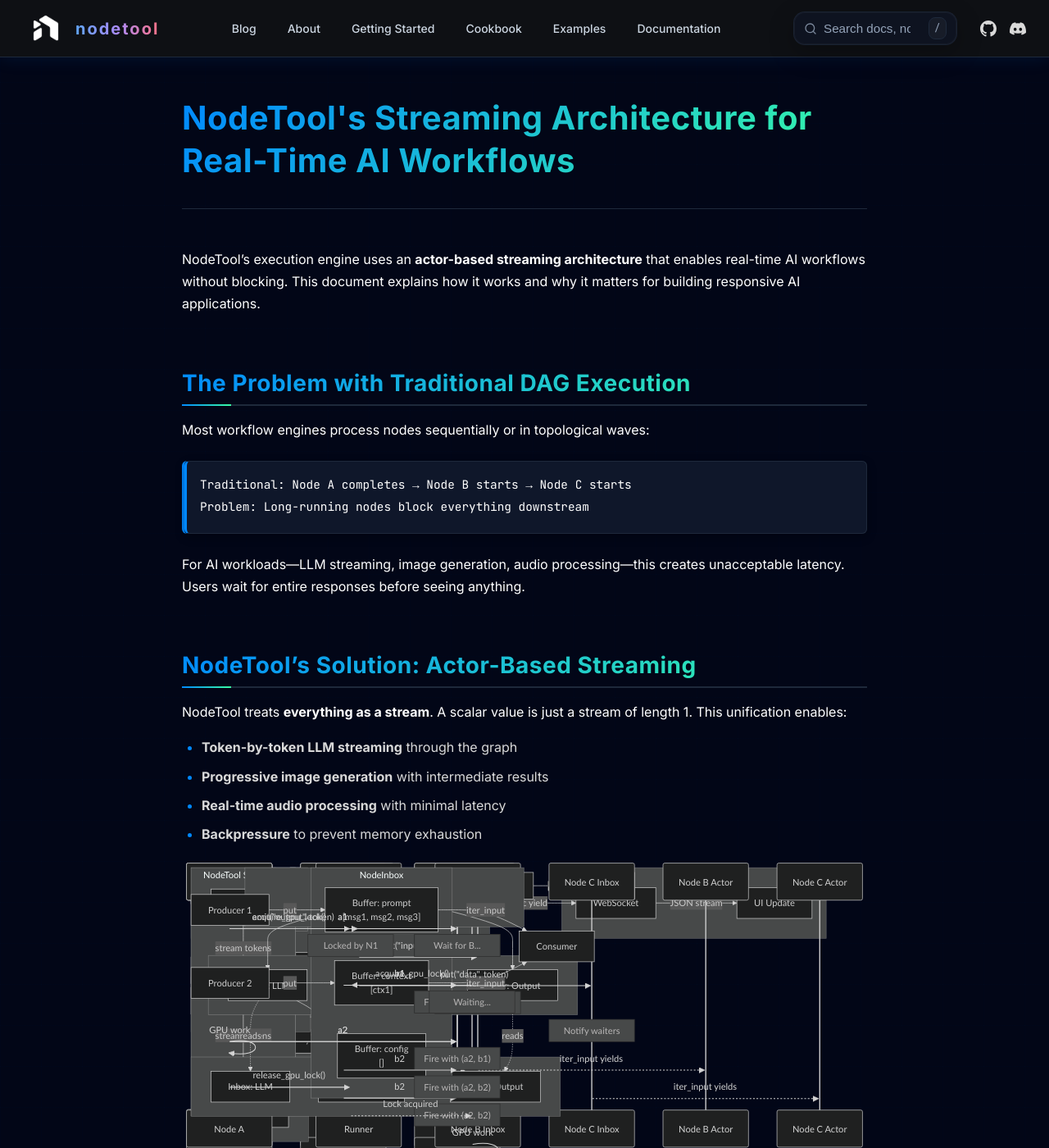
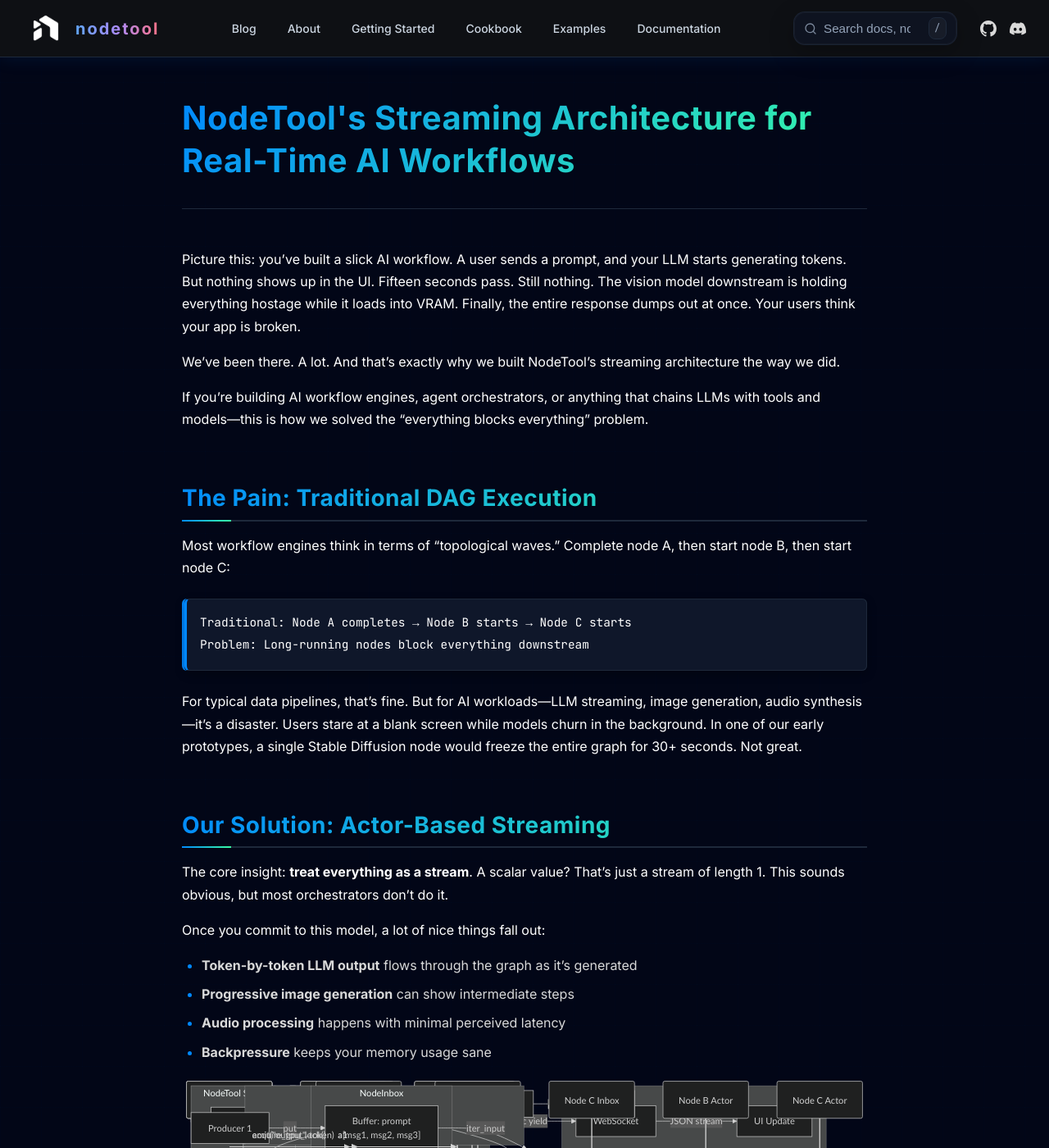
Before and after one commit to nodetool-ai/blog, a Jekyll site: the page built from _posts/2026-02-04-streaming-architecture.md, in a window 1280 px wide and 1400 px high. Shown: the whole window at 82% size. Built offline with Jekyll 4.4.1, drawn with Linux system fonts in a browser that asks for light colours; some of the changed text lies outside the part shown.

Commit message:
Improve style and narrative of streaming architecture blog post
Co-authored-by: georgi <19498+georgi@users.noreply.github.com>

````diff
--- a/_posts/2026-02-04-streaming-architecture.md
+++ b/_posts/2026-02-04-streaming-architecture.md
@@ -6,27 +6,33 @@ categories: [technical, architecture]
 tags: [nodetool, streaming, architecture, ai, workflows, real-time]
 ---
 
-NodeTool's execution engine uses an **actor-based streaming architecture** that enables real-time AI workflows without blocking. This document explains how it works and why it matters for building responsive AI applications.
+Picture this: you've built a slick AI workflow. A user sends a prompt, and your LLM starts generating tokens. But nothing shows up in the UI. Fifteen seconds pass. Still nothing. The vision model downstream is holding everything hostage while it loads into VRAM. Finally, the entire response dumps out at once. Your users think your app is broken.
 
-## The Problem with Traditional DAG Execution
+We've been there. A lot. And that's exactly why we built NodeTool's streaming architecture the way we did.
 
-Most workflow engines process nodes sequentially or in topological waves:
+If you're building AI workflow engines, agent orchestrators, or anything that chains LLMs with tools and models—this is how we solved the "everything blocks everything" problem.
+
+## The Pain: Traditional DAG Execution
+
+Most workflow engines think in terms of "topological waves." Complete node A, then start node B, then start node C:
 
 ```
 Traditional: Node A completes → Node B starts → Node C starts
 Problem: Long-running nodes block everything downstream
 ```
 
-For AI workloads—LLM streaming, image generation, audio processing—this creates unacceptable latency. Users wait for entire responses before seeing anything.
+For typical data pipelines, that's fine. But for AI workloads—LLM streaming, image generation, audio synthesis—it's a disaster. Users stare at a blank screen while models churn in the background. In one of our early prototypes, a single Stable Diffusion node would freeze the entire graph for 30+ seconds. Not great.
 
-## NodeTool's Solution: Actor-Based Streaming
+## Our Solution: Actor-Based Streaming
 
-NodeTool treats **everything as a stream**. A scalar value is just a stream of length 1. This unification enables:
+The core insight: **treat everything as a stream**. A scalar value? That's just a stream of length 1. This sounds obvious, but most orchestrators don't do it.
 
-- **Token-by-token LLM streaming** through the graph
-- **Progressive image generation** with intermediate results
-- **Real-time audio processing** with minimal latency
-- **Backpressure** to prevent memory exhaustion
+Once you commit to this model, a lot of nice things fall out:
+
+- **Token-by-token LLM output** flows through the graph as it's generated
+- **Progressive image generation** can show intermediate steps
+- **Audio processing** happens with minimal perceived latency
+- **Backpressure** keeps your memory usage sane
 
 ```mermaid
 flowchart LR
@@ -48,7 +54,9 @@ flowchart LR
 
 ### One Actor Per Node
 
-Each node runs in its own async task (`NodeActor`). No central scheduler blocks execution:
+We deliberately avoided a global scheduler that decides execution waves. That approach makes streaming semantics much harder to reason about—when does a "wave" end if some nodes are yielding tokens indefinitely?
+
+Instead, each node runs in its own async task (we call it a `NodeActor`). They wake up when they have input, process it, and emit output. No coordinator bottleneck, no blocking waits:
 
 ```mermaid
 flowchart TB
@@ -83,23 +91,25 @@ flowchart TB
     A2 -->|writes| I3
 ```
 
+There's a trade-off here worth mentioning: the actor-per-node model does add some overhead for tiny graphs with simple nodes. But it pays off quickly once you have any long-running or streaming nodes—which, in AI workflows, is basically always.
+
 ### NodeInbox: Per-Handle FIFO Buffers
 
-Each node has an inbox with per-handle buffers. Producers write, consumers iterate:
+Each node gets an inbox with per-handle buffers. The API is dead simple—producers write, consumers iterate:
 
 ```python
-# Producer (upstream node via NodeOutputs)
+# Producer (upstream node)
 await inbox.put("prompt", "Hello, world!")
 
-# Consumer (node's run method via NodeInputs)
+# Consumer (node's run method)
 async for item in inputs.stream("prompt"):
     process(item)
 ```
 
-Key features:
-- **Per-handle FIFO ordering** preserves message sequence
-- **Backpressure** via configurable buffer limits—producers block when buffers are full
-- **EOS (End-of-Stream) tracking** per handle prevents hangs
+We spent a lot of time getting these details right:
+- **Per-handle FIFO ordering**: messages on a given input arrive in the order they were sent
+- **Backpressure**: configurable buffer limits prevent runaway memory usage
+- **EOS tracking**: explicit end-of-stream signals prevent downstream hangs
 
 ```mermaid
 flowchart LR
@@ -117,23 +127,23 @@ flowchart LR
     B2 -->|iter_input| C
 ```
 
-### Three Node Execution Modes
+### Three Ways Nodes Can Stream
 
-Nodes declare their streaming behavior via two flags:
+Nodes declare their streaming behavior with two simple flags. Here's what each combination means in practice:
 
-| `is_streaming_input` | `is_streaming_output` | Behavior |
+| `is_streaming_input` | `is_streaming_output` | What It Does |
 |---------------------|----------------------|----------|
-| `False` | `False` | **Buffered**: Actor collects one value per input, calls `process()` once |
-| `False` | `True` | **Streaming Producer**: Actor batches inputs, calls `gen_process()` per batch, which yields outputs |
-| `True` | `True` | **Full Streaming**: Node controls inbox iteration via `iter_input()`/`iter_any()` |
+| `False` | `False` | **Buffered**: Collects inputs, calls `process()` once with everything ready |
+| `False` | `True` | **Streaming Producer**: Batches inputs, then yields outputs via `gen_process()` |
+| `True` | `True` | **Full Streaming**: Node controls its own input iteration—maximum flexibility |
 
 ```python
-# Buffered node - process() called once with all inputs ready
+# Buffered node - straightforward, process() gets called once
 class SumNode(BaseNode):
     async def process(self, context):
         return {"output": self.a + self.b}
 
-# Streaming producer - yield tokens as they arrive
+# Streaming producer - perfect for LLMs that yield tokens
 class LLMNode(BaseNode):
     @classmethod
     def is_streaming_output(cls) -> bool:
@@ -143,7 +153,7 @@ class LLMNode(BaseNode):
         async for token in self.llm.stream(self.prompt):
             yield ("output", token)
 
-# Full streaming - control input consumption
+# Full streaming - you control when and how to consume inputs
 class StreamProcessor(BaseNode):
     @classmethod
     def is_streaming_input(cls) -> bool:
@@ -159,11 +169,11 @@ class StreamProcessor(BaseNode):
             await outputs.emit("output", result)
 ```
 
-## Data Flow Deep Dive
+## How Data Actually Flows
 
 ### Message Routing
 
-When a node emits output, `WorkflowRunner.send_messages()` routes it to all connected downstream inboxes:
+When a node emits output, our `WorkflowRunner` routes it to every connected downstream inbox. No polling, no coordination overhead—just direct writes with async notification:
 
 ```mermaid
 sequenceDiagram
@@ -185,22 +195,24 @@ sequenceDiagram
     I3-->>N3: iter_input yields
 ```
 
-### Backpressure Mechanism
+### Backpressure That Actually Works
 
-Configurable `buffer_limit` prevents memory exhaustion from fast producers:
+Here's a scenario we hit constantly in real workflows: an LLM streams out ~50 tokens/sec, but a downstream GPU node can only process 5 items/sec. Without backpressure, you're looking at memory climbing to hundreds of megabytes of buffered tokens within seconds. Not great when you're running multiple concurrent workflows.
+
+Our solution: configurable `buffer_limit` per inbox. When a buffer fills up, the producer's `put()` call blocks until space opens up. Buffers stay bounded at N items, no matter how fast the producer runs.
 
 ```mermaid
 flowchart TB
     subgraph Producer["Fast Producer"]
-        P[LLM Streaming\n100 tokens/sec]
+        P[LLM Streaming\n50 tokens/sec]
     end
 
-    subgraph Inbox["Inbox (limit=3)"]
-        B["Buffer: [t1, t2, t3]"]
+    subgraph Inbox["Inbox (limit=10)"]
+        B["Buffer: [t1, t2, ... t10]"]
     end
 
     subgraph Consumer["Slow Consumer"]
-        C[GPU Processing\n10 items/sec]
+        C[GPU Processing\n5 items/sec]
     end
 
     P -->|"put() blocks\nwhen full"| B
@@ -209,35 +221,39 @@ flowchart TB
     style B fill:#ff9999
 ```
 
-When a buffer is full:
-1. Producer's `put()` awaits on a condition variable
-2. Consumer pops an item, signals the condition
-3. Producer resumes writing
+The mechanics:
+1. Producer's `put()` awaits on a condition variable when the buffer is full
+2. Consumer pops an item and signals the condition
+3. Producer resumes
 
-### End-of-Stream (EOS) Handling
+In practice, this means your fast producers can't blow up memory just because a GPU node is slow.
 
-EOS tracking prevents downstream nodes from hanging:
+### End-of-Stream: Preventing the Infinite Hang
+
+Early on, we ran into a nasty bug class: parser nodes would hang forever if an upstream LLM crashed mid-response. The consumer was waiting for more tokens that would never arrive.
+
+The fix: explicit EOS (end-of-stream) tracking per handle. Every producer registers itself, and every producer must signal when it's done:
 
 ```python
-# Upstream counts tracked per handle
-inbox.add_upstream("prompt", count=2)  # Two producers
+# Track upstream sources
+inbox.add_upstream("prompt", count=2)  # Two producers will send to this handle
 
-# When each producer finishes
-inbox.mark_source_done("prompt")  # Decrements count
+# Each producer signals completion
+inbox.mark_source_done("prompt")  # Decrements the count
 
-# Consumer iteration terminates when count=0 and buffer empty
+# Consumer iteration terminates cleanly when count hits 0 and buffer empties
 async for item in inbox.iter_input("prompt"):
     process(item)
-# Exits cleanly when EOS is reached
+# No more infinite hangs waiting for ghosts
 ```
 
-## Input Synchronization Modes
+## Input Synchronization: `on_any` vs `zip_all`
 
-Nodes control how multiple inputs are aligned via `sync_mode`:
+When a node has multiple inputs, you need a policy for when to fire. We provide two modes via `sync_mode`, and picking the right one matters more than you'd think.
 
 ### `on_any` (Default)
 
-Fire on every arrival with latest values from other handles:
+Fire immediately on any arrival, using the latest value from other handles:
 
 ```mermaid
 sequenceDiagram
@@ -255,9 +271,11 @@ sequenceDiagram
     Note over N: Fire with (a2, b2)
 ```
 
+Good for: reactive nodes that should respond to any change, control signals mixed with data streams, UI-bound nodes that need to show progress.
+
 ### `zip_all`
 
-Wait for one item per handle, consume in lockstep:
+Wait for exactly one item per handle, consume in lockstep:
 
 ```mermaid
 sequenceDiagram
@@ -274,9 +292,13 @@ sequenceDiagram
     Note over N: Fire with (a2, b2)
 ```
 
-## GPU Coordination
+Good for: batch processing where inputs must be paired, operations that require synchronized data (like zipping audio and video frames).
 
-A global async lock serializes GPU access across nodes:
+## GPU Coordination: The Global Lock
+
+Here's a war story: in an early version of NodeTool, we'd sometimes get CUDA errors or outright OOMs when two nodes tried to load models simultaneously. Stable Diffusion loading while an LLM was mid-inference? Crash. Two image models fighting for VRAM? Crash.
+
+Our solution is simple but effective: a global async lock that serializes GPU access.
 
 ```mermaid
 sequenceDiagram
@@ -297,14 +319,16 @@ sequenceDiagram
     N2->>L: release_gpu_lock()
 ```
 
-Features:
-- **Non-blocking wait**: Uses `asyncio.Condition` so event loop stays responsive
-- **Timeout protection**: 5-minute timeout with holder tracking for debugging
-- **VRAM management**: Auto-frees memory before GPU operations
+The key details:
+- **Non-blocking wait**: we use `asyncio.Condition`, so the event loop stays responsive while waiting
+- **Timeout protection**: 5-minute timeout with holder tracking for debugging stuck nodes
+- **VRAM cleanup**: we automatically free cached memory before GPU operations
 
-## Real-Time Client Updates
+After adding this, our crash rate from concurrent model loads dropped to essentially zero. The throughput cost is real—you can't parallelize GPU work—but for most AI workflows, the bottleneck is the model inference anyway, not the scheduling.
 
-The architecture supports real-time UI updates via message posting:
+## Real-Time UI Updates
+
+Because nodes emit updates as they work (not just when they finish), we can push those to the client in real-time:
 
 ```mermaid
 flowchart LR
@@ -326,35 +350,36 @@ flowchart LR
     WS -->|"JSON stream"| UI
 ```
 
-Update types:
-- `NodeUpdate`: Status changes (running, completed, error)
-- `EdgeUpdate`: Message counts, drained status
-- `OutputUpdate`: Final values from output nodes
-- `JobUpdate`: Workflow-level status
+The update types we emit:
+- `NodeUpdate`: status changes (running, completed, error)
+- `EdgeUpdate`: message counts, whether an edge has drained
+- `OutputUpdate`: final values from output nodes
+- `JobUpdate`: workflow-level status
 
-## Streaming Channels
+This is what makes the difference between "staring at a spinner" and "watching your AI think in real-time."
 
-For cross-node coordination beyond the graph topology, `ChannelManager` provides named pub/sub channels:
+## Cross-Graph Coordination with Channels
+
+Sometimes you need coordination that doesn't fit the graph topology. Maybe you want to broadcast progress updates, or have a central control node that can signal others to stop. That's what `ChannelManager` is for:
 
 ```python
-# Publisher (any node)
+# Publish from anywhere
 await context.channels.publish("progress", {"step": 3, "total": 10})
 
-# Subscriber (another node or external consumer)
+# Subscribe from another node (or external consumer)
 async for msg in context.channels.subscribe("progress", "my-subscriber"):
     update_ui(msg)
 ```
 
-Features:
-- **Queue-per-subscriber** for isolation
-- **Broadcast pattern** with backpressure
-- **Type-safe channels** with runtime validation
+Each subscriber gets their own queue, so they can consume at their own pace without affecting others. We use this internally for things like cancellation signals and cross-workflow coordination.
 
-## Benefits for AI Applications
+## Why This Matters for AI Workflows
+
+Let's make it concrete with a few patterns we use constantly.
 
 ### Token Streaming
 
-LLM responses stream token-by-token through the graph:
+LLM responses flow token-by-token through the entire graph. Your JSON parser starts working before the LLM is done, and your tool handler can react immediately:
 
 ```mermaid
 flowchart LR
@@ -365,7 +390,7 @@ flowchart LR
 
 ### Agentic Workflows
 
-Long-running agents with tool use stay responsive:
+Agents with tool use can take minutes to complete. With streaming, users see thoughts, tool calls, and intermediate results as they happen:
 
 ```mermaid
 flowchart TB
@@ -378,7 +403,7 @@ flowchart TB
 
 ### Multi-Modal Pipelines
 
-Images and audio process without blocking text:
+Image generation, TTS, and text can all process in parallel. The GPU lock ensures they don't fight over VRAM, but they don't block each other from starting:
 
 ```mermaid
 flowchart LR
@@ -400,25 +425,52 @@ flowchart LR
     Compose --> Output["Output"]
 ```
 
-## Key Implementation Files
+## Building Nodes: A Quick Guide
 
-| File | Purpose |
+If you're writing custom nodes for NodeTool, here's how to think about the streaming flags:
+
+**Building a streaming LLM tool node?**
+- Set `is_streaming_output = True`
+- Implement `gen_process()` and yield tokens on your output handle
+- Use `on_any` sync mode if you need to react to control messages mid-stream
+
+**Building a node that processes a stream of items?**
+- Set both `is_streaming_input = True` and `is_streaming_output = True`
+- Implement `run()` and use `inputs.iter_any()` or `inputs.iter_input("handle")`
+- Emit results as you process with `outputs.emit()`
+
+**Building a simple transform node?**
+- Leave both flags `False` (the default)
+- Implement `process()` and return your output dict
+- The framework handles batching and buffering for you
+
+## Diving Into the Code
+
+If you want to explore the implementation, here's where to start:
+
+| File | What You'll Find |
 |------|---------|
-| `workflow_runner.py` | Orchestrates graph execution, manages inboxes, routes messages |
-| `actor.py` | Per-node execution logic, streaming/buffered dispatch |
-| `inbox.py` | Per-handle FIFO buffers with backpressure and EOS tracking |
-| `io.py` | `NodeInputs`/`NodeOutputs` wrappers for node authors |
-| `channel.py` | Named broadcast channels for dynamic coordination |
-| `run_workflow.py` | High-level async interface with threaded execution option |
+| `workflow_runner.py` | The main orchestrator—graph execution, inbox management, message routing |
+| `actor.py` | Per-node execution logic, handles streaming vs buffered dispatch |
+| `inbox.py` | The FIFO buffers with backpressure and EOS tracking |
+| `io.py` | `NodeInputs`/`NodeOutputs`—the API node authors actually use |
+| `channel.py` | Named broadcast channels for out-of-band coordination |
+| `run_workflow.py` | High-level async interface if you want to embed NodeTool |
 
-## Summary
+## Wrapping Up
 
-NodeTool's streaming architecture delivers:
+Building responsive AI applications means rethinking how workflow engines work. The traditional "run each node to completion" model just doesn't cut it when you're dealing with streaming LLMs, long-running GPU operations, and users who expect instant feedback.
 
-1. **Zero-latency token streaming** via per-node actors and FIFO inboxes
-2. **Backpressure** to prevent memory exhaustion from fast producers
-3. **GPU serialization** without blocking the event loop
-4. **Real-time UI updates** through message posting
-5. **Flexible input synchronization** via `sync_mode` options
+Our actor-per-node architecture with streaming-first semantics gives us:
 
-The result: AI workflows that feel instant, even when processing takes time.
+1. **Instant responsiveness**: tokens flow as they're generated, not after everything finishes
+2. **Bounded memory**: backpressure keeps buffers from exploding
+3. **GPU sanity**: serialized access without blocking the event loop
+4. **Real-time UI**: updates push to clients as work progresses
+5. **Flexible input handling**: `on_any` and `zip_all` cover most synchronization needs
+
+The result: AI workflows that feel instant, even when the underlying work takes time.
+
+---
+
+*Want to try it yourself? Check out [NodeTool on GitHub](https://github.com/nodetool-ai/nodetool) or join our [Discord](https://discord.gg/nodetool) to chat with the team.*
````
